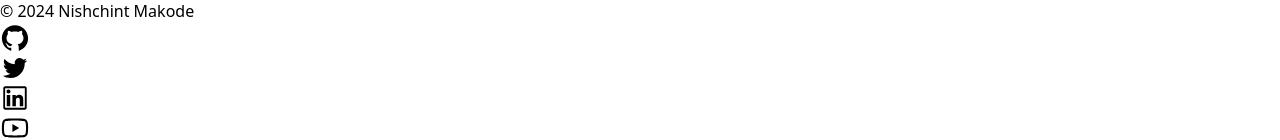
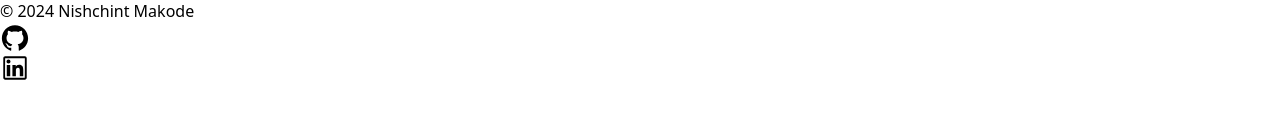
Before and after one commit to nishchintmakode/portfolio, a Next.js app: page / in a window 1280 px wide. Shown: the part 3730-3870 px from the top of the page. After the commit the page ends 3813 px from the top, so only its background shows below. Built offline with nearby package versions, Linux system fonts and the light colour scheme.

Commit message:
Changes to footer icons.

```diff
--- a/components/Footer.tsx
+++ b/components/Footer.tsx
@@ -26,32 +26,11 @@ const Footer = () => {
             />
           </a>
           <a
-            href="https://twitter.com/nishchintmakode"
-            rel="noreferrer"
-            target="_blank"
-          >
-            <AiOutlineTwitter
-              className="hover:-translate-y-1 transition-transform cursor-pointer text-neutral-500 dark:text-neutral-100"
-              size={30}
-            />
-          </a>
-
-          <a
             href="https://www.linkedin.com/in/nishchintmakode/"
             rel="noreferrer"
             target="_blank"
           >
             <AiOutlineLinkedin
-              className="hover:-translate-y-1 transition-transform cursor-pointer text-neutral-500 dark:text-neutral-100"
-              size={30}
-            />
-          </a>
-          <a
-            href="https://www.youtube.com/channel/NishchintMakode"
-            rel="noreferrer"
-            target="_blank"
-          >
-            <AiOutlineYoutube
               className="hover:-translate-y-1 transition-transform cursor-pointer text-neutral-500 dark:text-neutral-100"
               size={30}
             />
```
